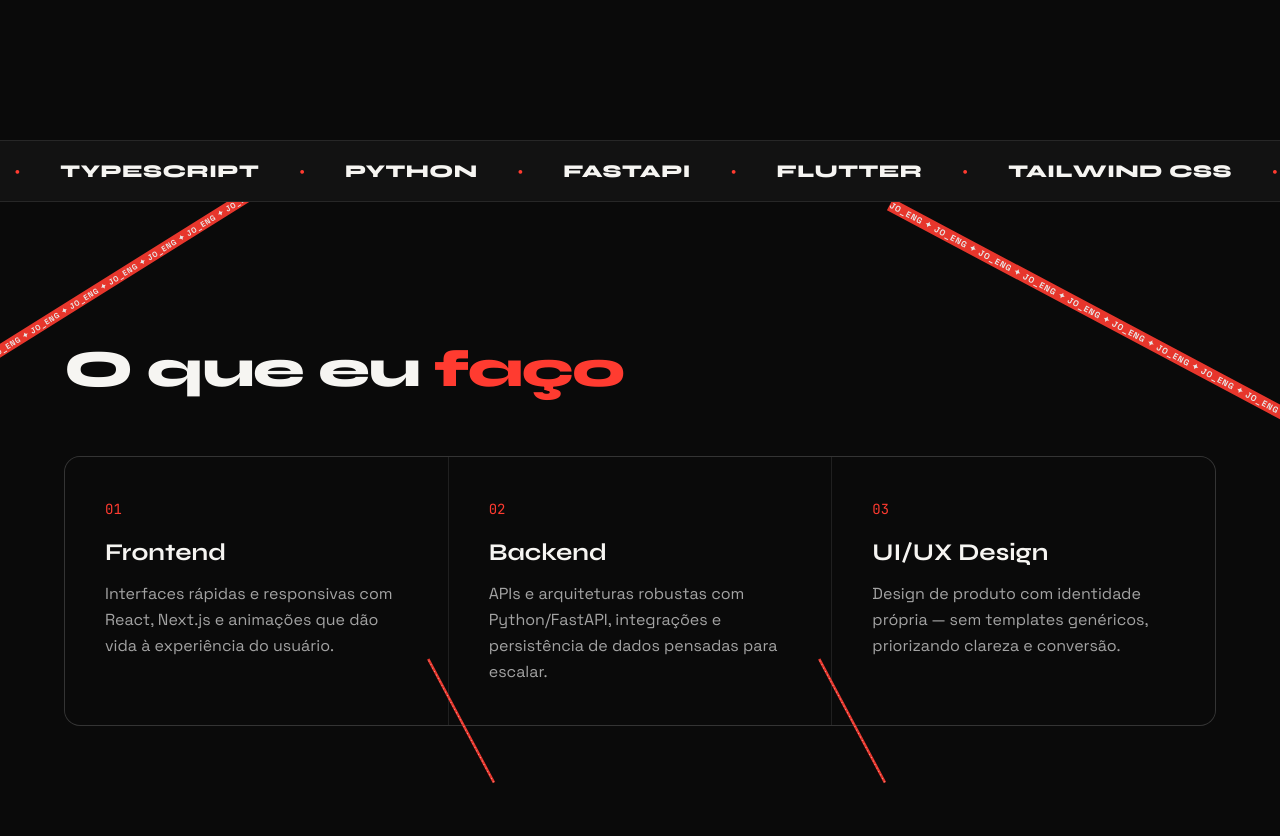
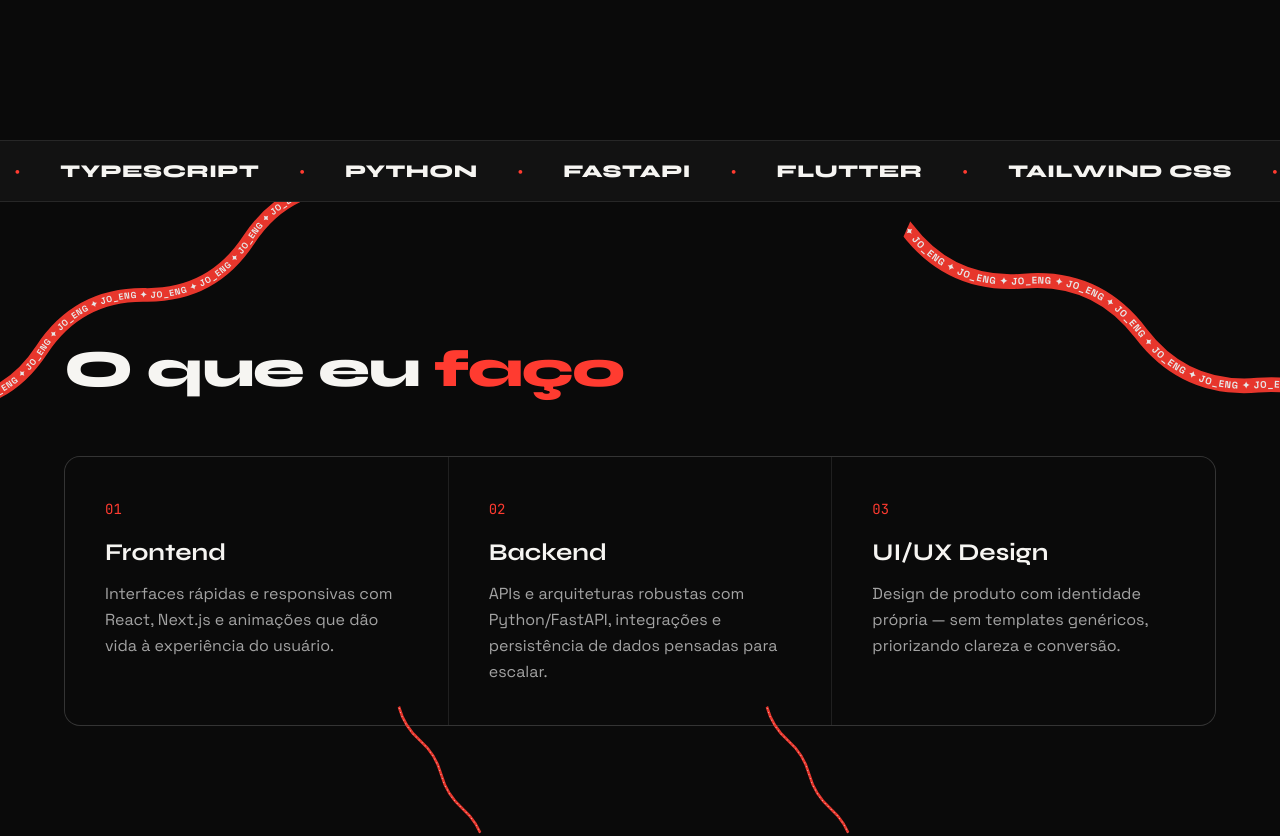
Before and after one commit to JohannesMendes/meu-portfolio, a React (Vite) app: page / in a window 1280 px wide. Shown: the part 860-1696 px from the top of the page. Built offline with nearby package versions, Linux system fonts and the light colour scheme; no server answers; the database is empty.

Commit message:
teste animação

```diff
--- a/src/components/About.jsx
+++ b/src/components/About.jsx
@@ -43,11 +43,12 @@
       </div>
       <div
         aria-hidden="true"
-        className="pointer-events-none absolute -right-52 top-16 hidden h-[110px] w-[520px] rotate-[82deg] opacity-90 lg:block"
+        className="pointer-events-none absolute -right-44 top-8 hidden h-[150px] w-[560px] rotate-[65deg] opacity-90 lg:block"
       >
         <TextLoop
           text="Core Stack"
-          shape="line"
+          shape="wave"
+          curviness={58}
           separator="✦"
           speed={60}
           direction="reverse"
--- a/src/components/Services.jsx
+++ b/src/components/Services.jsx
@@ -4,45 +4,48 @@
 export default function Services() {
   return (
     <section id="servicos" className="relative overflow-hidden px-5 py-24 sm:px-8 sm:py-32 lg:px-16">
-      {/* Decorative animated strokes — text flowing along diagonal paths,
-          echoing the hand-drawn reference. Hidden below sm to keep mobile
-          layout clean; purely decorative (pointer-events-none). */}
+      {/* Decorative animated strokes — text flowing along a gently curved
+          path (never straight), echoing the hand-drawn reference. Kept
+          fully inside the section's own top padding so they never bleed
+          into the tech marquee above. Hidden on mobile. */}
       <div
         aria-hidden="true"
-        className="pointer-events-none absolute -left-16 -top-10 hidden h-[110px] w-[420px] -rotate-[32deg] opacity-90 sm:block"
+        className="pointer-events-none absolute left-[-8%] top-2 hidden h-[130px] w-[440px] -rotate-[28deg] opacity-90 sm:block"
       >
         <TextLoop
           text="Jo_Eng"
-          shape="line"
+          shape="wave"
+          curviness={40}
           separator="✦"
           speed={70}
-          fontSize={22}
+          fontSize={24}
           fontWeight={800}
           letterSpacing={2}
           color="#ffffff"
           ribbon
           ribbonColor="var(--color-signal)"
-          ribbonWidth={34}
+          ribbonWidth={37}
           pauseOnHover={false}
         />
       </div>
       <div
         aria-hidden="true"
-        className="pointer-events-none absolute -right-16 top-4 hidden h-[110px] w-[460px] rotate-[28deg] opacity-90 sm:block"
+        className="pointer-events-none absolute right-[-8%] top-6 hidden h-[130px] w-[480px] rotate-[24deg] opacity-90 sm:block"
       >
         <TextLoop
           text="Jo_Eng"
-          shape="line"
+          shape="wave"
+          curviness={40}
           separator="✦"
           speed={70}
           direction="reverse"
-          fontSize={22}
+          fontSize={24}
           fontWeight={800}
           letterSpacing={2}
           color="#ffffff"
           ribbon
           ribbonColor="var(--color-signal)"
-          ribbonWidth={34}
+          ribbonWidth={37}
           pauseOnHover={false}
         />
       </div>
@@ -74,15 +77,18 @@
           ))}
         </div>
 
-        {/* Two short diagonal ticks under the grid, matching the small
-            marks in the reference sketch. */}
+        {/* Two short curved ticks sitting in the gap BELOW the grid (never
+            over the card text), matching the small marks in the reference
+            sketch, curved instead of straight. */}
         <div
           aria-hidden="true"
-          className="pointer-events-none absolute -bottom-8 left-[28%] hidden h-[70px] w-[140px] rotate-[62deg] opacity-90 sm:block"
+          className="pointer-events-none relative mt-3 hidden h-[64px] sm:block"
         >
+          <div className="absolute left-[26%] h-[64px] w-[150px] rotate-[58deg] opacity-90">
             <TextLoop
               text="✦"
-            shape="line"
+              shape="wave"
+              curviness={22}
               separator=""
               speed={40}
               fontSize={16}
@@ -93,13 +99,11 @@
               pauseOnHover={false}
             />
           </div>
-        <div
-          aria-hidden="true"
-          className="pointer-events-none absolute -bottom-8 left-[62%] hidden h-[70px] w-[140px] rotate-[62deg] opacity-90 sm:block"
-        >
+          <div className="absolute left-[58%] h-[64px] w-[150px] rotate-[58deg] opacity-90">
             <TextLoop
               text="✦"
-            shape="line"
+              shape="wave"
+              curviness={22}
               separator=""
               speed={40}
               fontSize={16}
@@ -111,6 +115,7 @@
             />
           </div>
         </div>
+      </div>
     </section>
   );
 }
```
Lines whose indentation alone changed are shown as unchanged.
